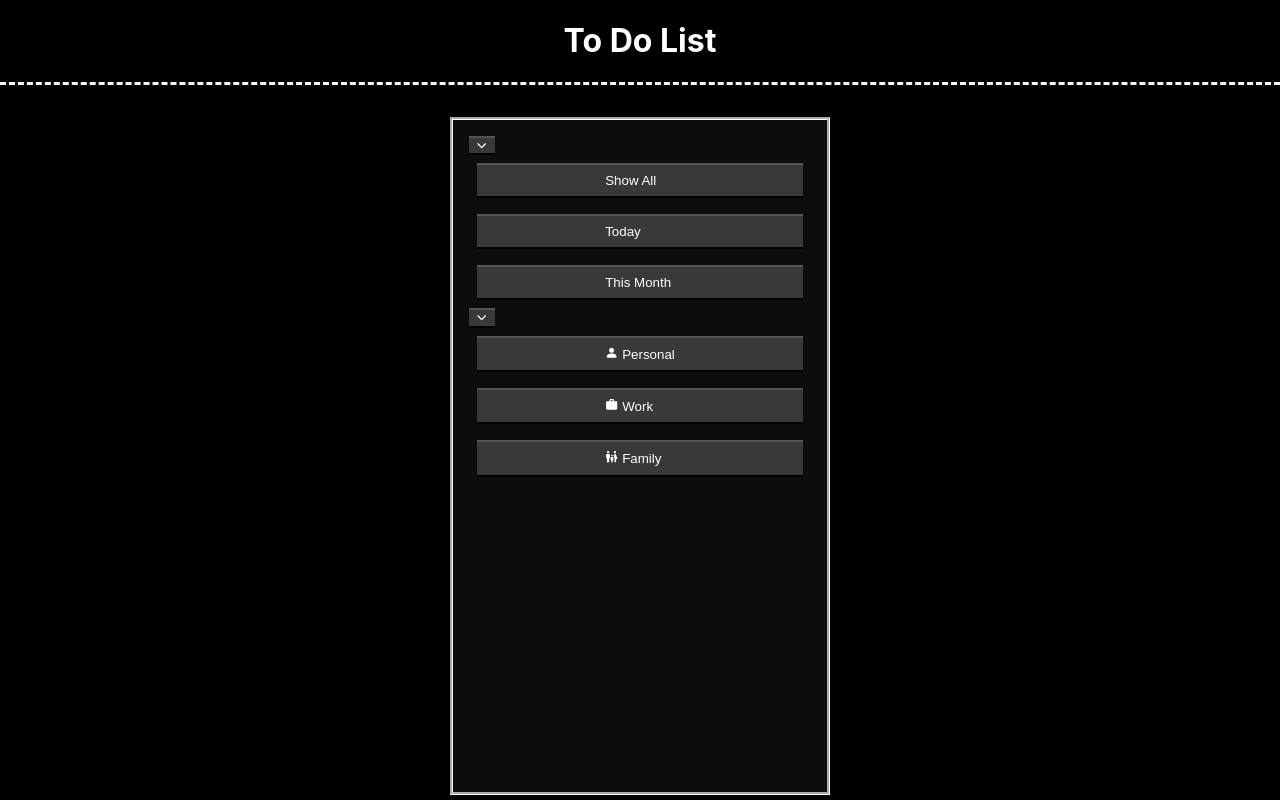
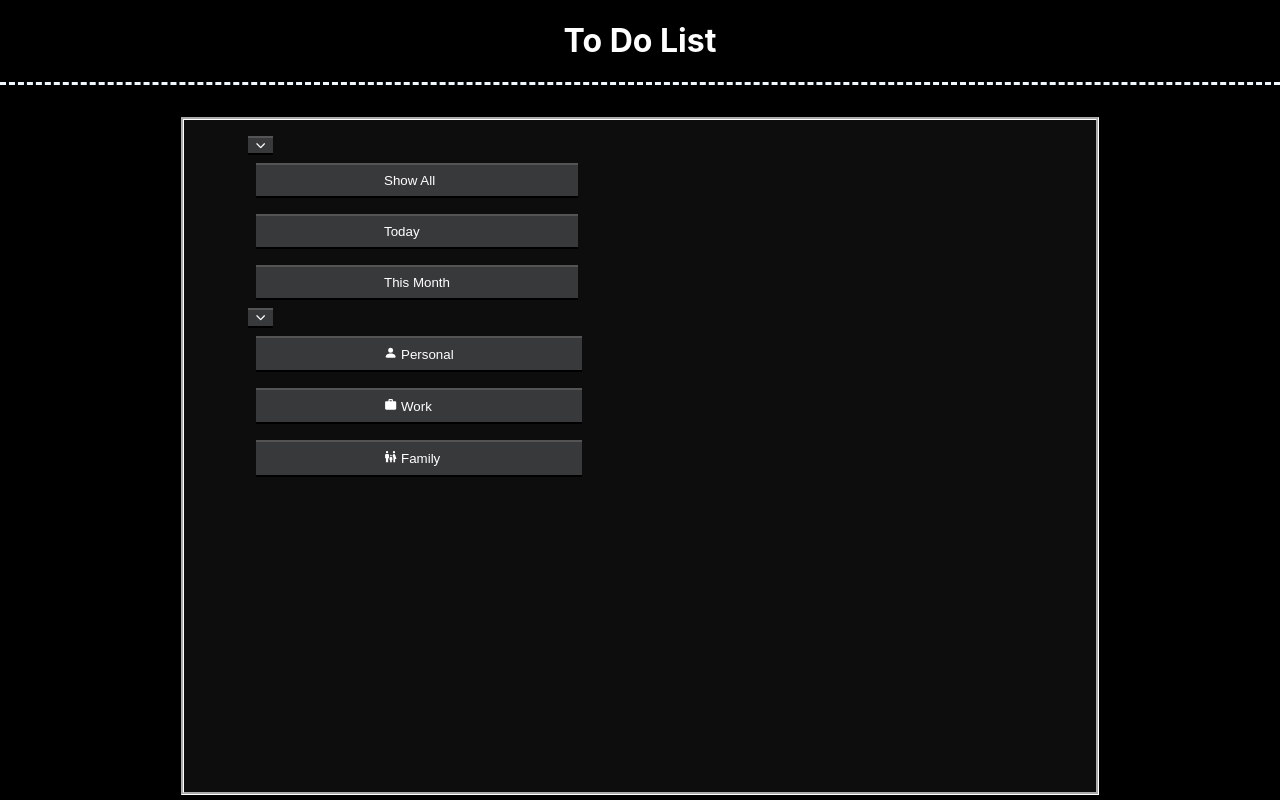
Before and after one commit to Yunhao-Luo/to-do-list-react, a React (Create React App) app: page / in a window 1280 px wide. Shown: the top 800 px of the page. Built offline with nearby package versions, Linux system fonts and the light colour scheme.

Commit message:
Fixed the problem that leftbar varies in its size

```diff
--- a/src/App.css
+++ b/src/App.css
@@ -37,11 +37,18 @@
 }
 
 .left-bar {
+  display: flex;
+  justify-content: flex-start;
+  flex-basis: 0;
+  flex-grow: 1;
+  align-items: flex-start;
   padding: 1rem;
+  padding-left: 4rem;
   background-color: rgb(128, 128, 128, 0.1);
   margin: 2rem auto;
   height: 40rem;
-  max-width: 95%;
+  max-width: 65%;
+  width: auto;
   border-style: groove;
   border-color: white;
 }
@@ -70,6 +77,7 @@
   from {
     transform: rotate(0deg);
   }
+
   to {
     transform: rotate(360deg);
   }
--- a/src/components/SideBar/SideBar.css
+++ b/src/components/SideBar/SideBar.css
@@ -1,6 +1,8 @@
 .button {
   display: flex;
   justify-content: flex-start;
+  flex-basis: 0;
+  flex-grow: 0;
   background-color: rgb(56, 57, 59);
   color: white;
   align-items: center;
@@ -8,11 +10,12 @@
   margin: 0.5rem;
   border-left: 0.5px rgb(0, 0, 0);
   border-right: 0.5px rgb(0, 0, 0);
+
 }
 
 .button__arrow {
   display: flex;
-  justify-content: flex-end;
+  justify-content: flex-start;
   background-color: rgb(56, 57, 59);
   color: white;
   border-left: 0.5px rgb(0, 0, 0);
@@ -22,4 +25,10 @@
 .sideMenu {
   display: flex;
   flex-flow: column;
+  width: max-content;
 }
+
+
+.sideBar_inner {
+  position: relative;
+}
--- a/src/components/SideBar/SideBar.js
+++ b/src/components/SideBar/SideBar.js
@@ -38,7 +38,7 @@ const SideBar = (props) => {
   };
 
   return (
-    <div>
+    <div className="sideBar_inner">
       {timeOn === false && (
         <button className="button__arrow" onClick={collapseTime}>
           {<IoIosArrowForward />}
```
